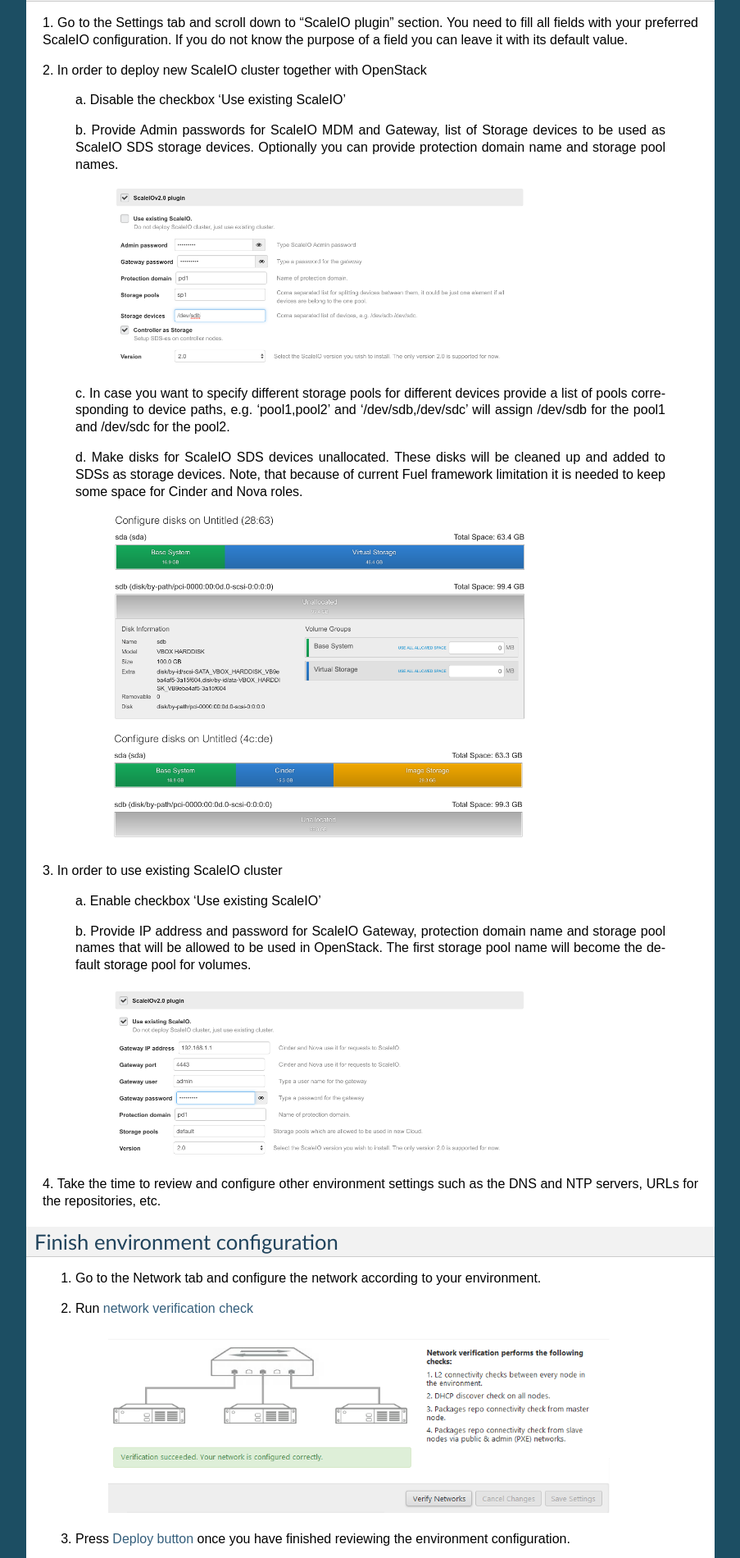
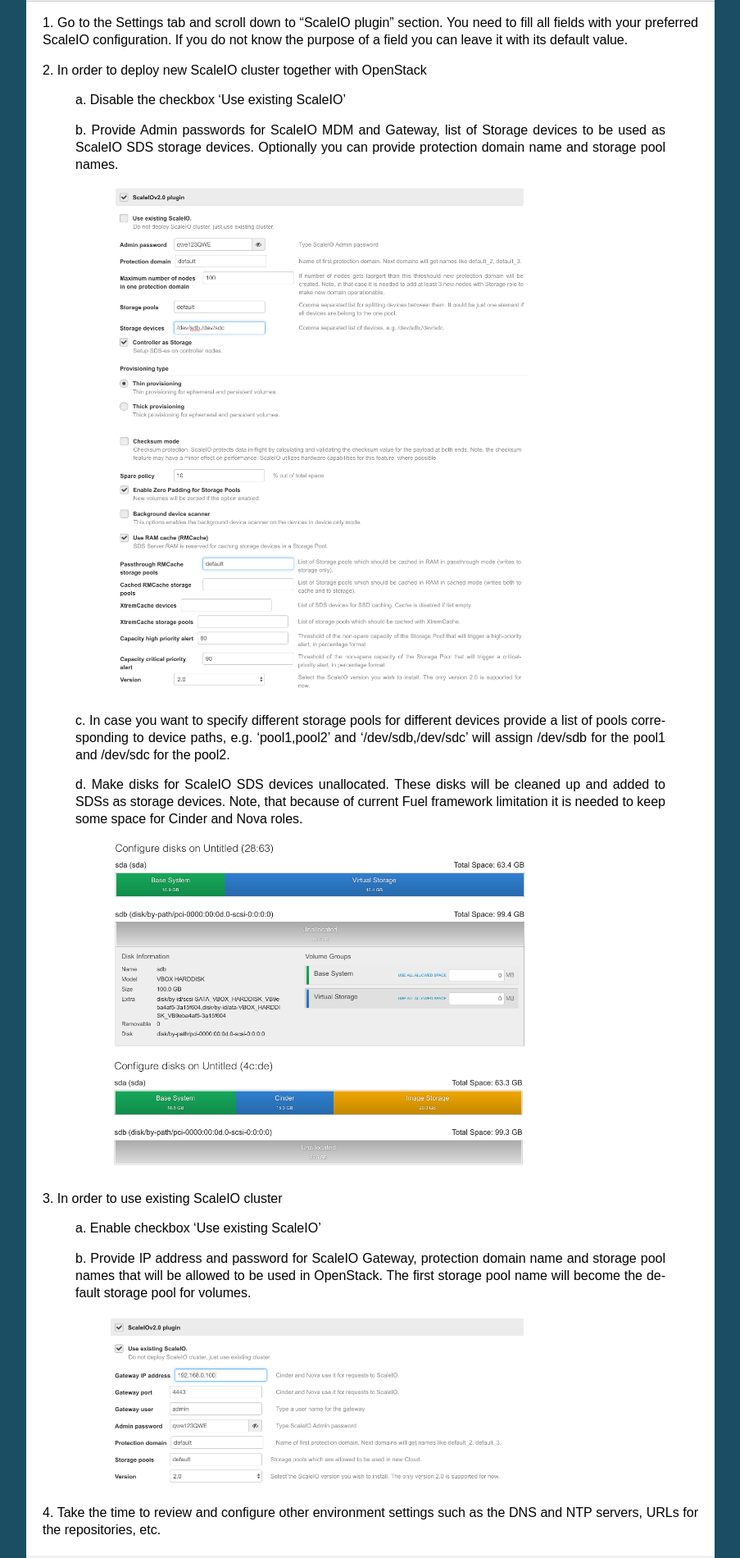
Before and after one commit to openstack-archive/fuel-plugin-scaleio, a Sphinx documentation site: the page built from doc/source/guide.rst, in a window 1280 px wide. Shown: the part 2103-4003 px from the top of the page at 82% size, without its empty margins (198-1101 px from the left). Built offline with Sphinx 7.4.7, drawn with Linux system fonts in a browser that asks for light colours.

```diff
--- a/doc/source/guide.rst
+++ b/doc/source/guide.rst
@@ -70,7 +70,10 @@ Plugin configuration
 
   \b. Provide Admin passwords for ScaleIO MDM and Gateway, list of Storage devices to be used as ScaleIO SDS storage devices. Optionally you can provide protection domain name and storage pool names.
 
-    .. image:: images/settings.png
+    .. image:: images/settings1.png
+       :width: 80%
+
+    .. image:: images/settings2.png
        :width: 80%
 
   \c. In case you want to specify different storage pools for different devices provide a list of pools corresponding to device paths, e.g. 'pool1,pool2' and '/dev/sdb,/dev/sdc' will assign /dev/sdb for the pool1 and /dev/sdc for the pool2.
```
Also changed, not shown: README.md (+4 -1 lines), doc/source/images/settings.png (deleted), doc/source/images/settings1.png (added), doc/source/images/settings2.png (added), doc/source/images/settings_existing_cluster.png.
